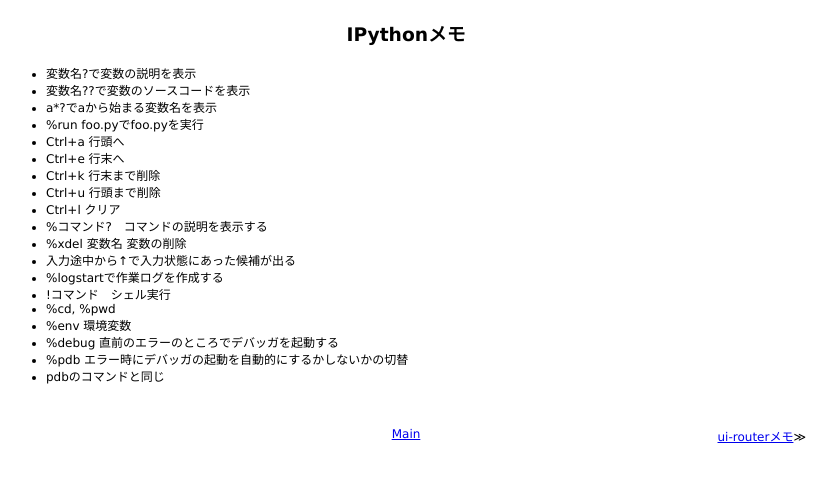
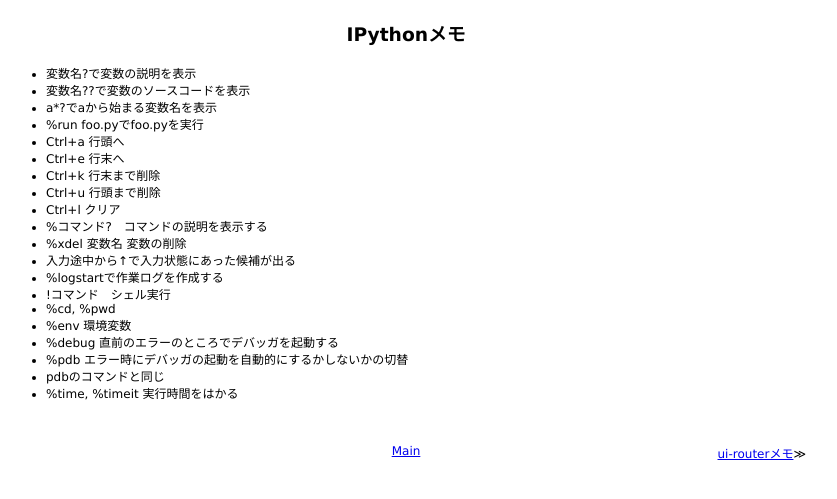
Before and after one commit to 38elements/38elements.github.com, a Jekyll site: the page built from _posts/2015-06-21-ipython.md, in a window 1280 px wide. Shown: the top 499 px of the page, without its empty margins (234-1071 px from the left). Built offline with Jekyll 4.4.1, drawn with Linux system fonts in a browser that asks for light colours; Markdown is read by kramdown in place of the engine named in the settings.

Commit message:
Update 2015-06-21-ipython.md

```diff
--- a/_posts/2015-06-21-ipython.md
+++ b/_posts/2015-06-21-ipython.md
@@ -21,3 +21,4 @@ title: IPythonメモ
 * %debug 直前のエラーのところでデバッガを起動する
 * %pdb エラー時にデバッガの起動を自動的にするかしないかの切替
 * pdbのコマンドと同じ
+* %time, %timeit 実行時間をはかる
```
